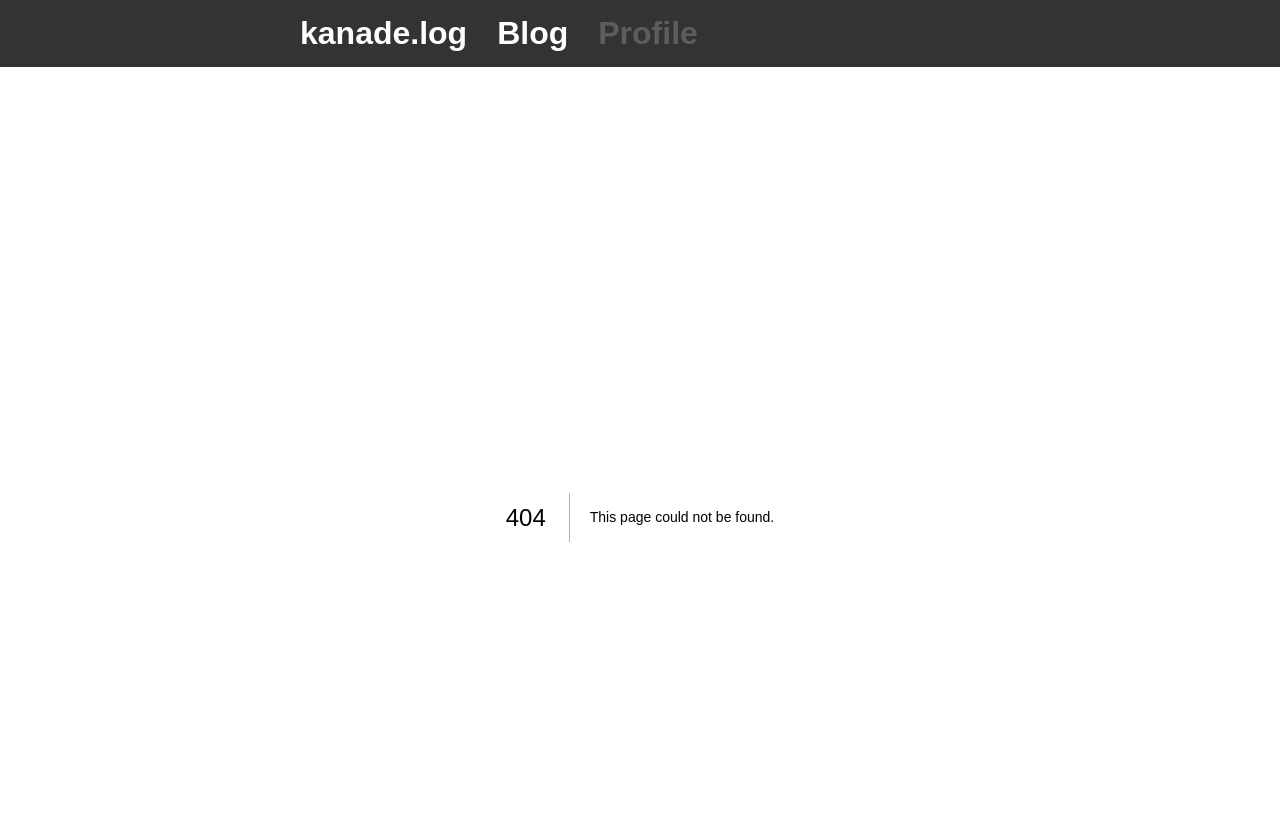
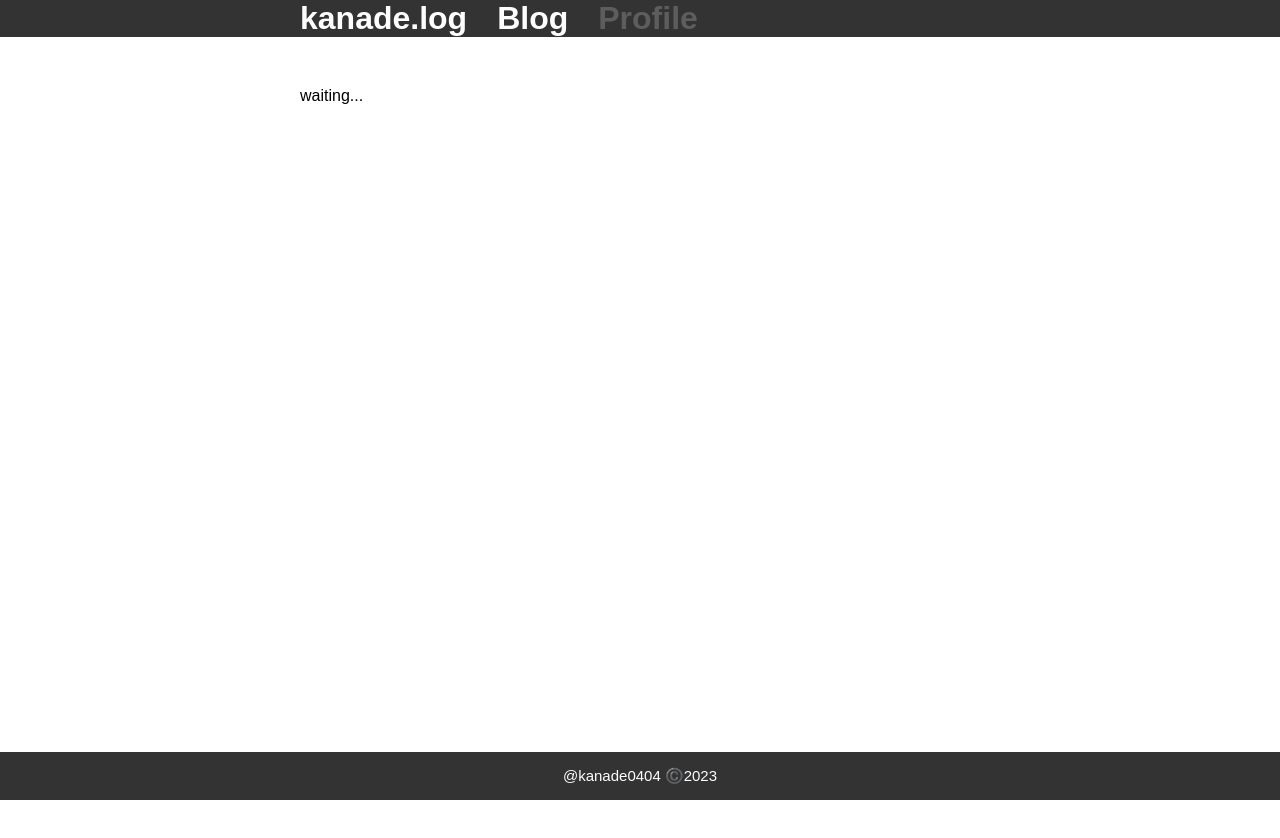
Before and after one commit to kanade0404/game-blog-v2, a Next.js app: page /profile in a window 1280 px wide. Before the commit this address had no page. Shown: the top 838 px of the page. After the commit the page ends 800 px from the top, so only its background shows below. Built offline with nearby package versions, Linux system fonts and the light colour scheme.

Commit message:
:sparkles: add footer

```diff
--- a/app/components/Header.tsx
+++ /dev/null
@@ -1,32 +0,0 @@
-import styles from "./header.module.scss";
-import clsx from "clsx";
-type Props = {
-  path: "home" | "profile";
-};
-const Header = ({ path }: Props) => {
-  return (
-    <header className={styles.outer}>
-      <div className={styles.inner}>
-        <div className={styles.margin}>
-          <a className={styles.name} href="/">
-            kanade.log
-          </a>
-        </div>
-        <div className={styles.margin}>
-          <a className={clsx(styles.category, path === "home" ? styles.active : null)} href="/">
-            Blog
-          </a>
-        </div>
-        <div className={styles.margin}>
-          <a
-            className={clsx(styles.category, path === "profile" ? styles.active : null)}
-            href="/profile"
-          >
-            Profile
-          </a>
-        </div>
-      </div>
-    </header>
-  );
-};
-export default Header;
--- /dev/null
+++ b/app/components/Layout/Footer.tsx
@@ -0,0 +1,10 @@
+import styles from "./footer.module.scss";
+const Footer = () => {
+  return (
+    <footer className={styles.footer}>
+      <p className={styles.font}>@kanade0404 ©️2023</p>
+    </footer>
+  );
+};
+
+export default Footer;
--- /dev/null
+++ b/app/components/Layout/Header.tsx
@@ -0,0 +1,44 @@
+import styles from "./header.module.scss";
+import clsx from "clsx";
+import Link from "next/link";
+type Props = {
+  path: "home" | "profile";
+};
+const Header = ({ path }: Props) => {
+  return (
+    <header className={styles.siteHeader}>
+      <div className={styles.siteHeaderWrapper}>
+        <a className={clsx(styles.font, styles.fontActive)} href="/">
+          kanade.log
+        </a>
+        <nav>
+          <ul className={styles.navWrapper}>
+            <li className={styles.navItem}>
+              <Link
+                href="/"
+                className={clsx(
+                  styles.font,
+                  path === "home" ? styles.fontActive : styles.fontInactive,
+                )}
+              >
+                Blog
+              </Link>
+            </li>
+            <li className={styles.navItem}>
+              <Link
+                className={clsx(
+                  styles.font,
+                  path === "profile" ? styles.fontActive : styles.fontInactive,
+                )}
+                href="/profile"
+              >
+                Profile
+              </Link>
+            </li>
+          </ul>
+        </nav>
+      </div>
+    </header>
+  );
+};
+export default Header;
--- /dev/null
+++ b/app/components/Layout/footer.module.scss
@@ -0,0 +1,12 @@
+.footer {
+  background-color: #333333;
+  display: flex;
+  justify-content: center;
+  position: absolute;
+  bottom: 0;
+  width: 100%;
+}
+.font {
+  font-size: 15px;
+  color: var(--layout-font-color);
+}
--- /dev/null
+++ b/app/components/Layout/header.module.scss
@@ -0,0 +1,43 @@
+.font {
+  font-weight: bold;
+  font-size: 32px;
+  text-decoration: none;
+  @media (max-width: 680px) {
+    font-size: 20px;
+  }
+}
+
+.fontActive {
+  color: var(--layout-font-color);
+}
+.fontInactive {
+  color: #5D5D5D;
+}
+
+.siteHeader {
+  background-color: #333333;
+  display: flex;
+  justify-content: center;
+}
+
+.siteHeaderWrapper {
+  width: 680px;
+  display: flex;
+  align-items: center;
+  gap: 0 30px;
+  @media (max-width: 680px) {
+    min-width: 340px;
+    padding-top: 0;
+    padding-bottom: 0;
+  }
+}
+.navWrapper {
+  display: flex;
+  padding: 0;
+  margin: 0;
+  gap: 0 30px;
+}
+
+.navItem {
+  list-style: none;
+}
--- a/app/components/header.module.scss
+++ /dev/null
@@ -1,39 +0,0 @@
-.outer {
-  background-color: #333333;
-  font-size: 32px;
-  font-weight: bold;
-  color: var(--layout-font-color);
-  display: flex;
-  @media (max-width: 767px) {
-    font-size: 16px;
-  }
-}
-
-.inner {
-  justify-content: center;
-  display: flex;
-  margin-left: 285px;
-  @media (max-width: 767px) {
-    margin-left: 15px;
-  }
-}
-
-.margin {
-  margin: 15px;
-  @media (max-width: 767px) {
-    margin: 10px;
-  }
-}
-
-.name {
-  color: var(--layout-font-color);
-  text-decoration: none;
-}
-
-.category {
-  color: #5d5d5d;
-  text-decoration: none;
-  &.active {
-    color: var(--layout-font-color);
-  }
-}
--- a/app/global.scss
+++ b/app/global.scss
@@ -1,7 +1,18 @@
 :root {
     --font-inria-sans: 'Inria Sans', sans-serif;
     --layout-font-color: #fdfdfd;
+    --content-width-pc: 680px;
+    --content-width-sp: 340px;
+
+    --breakpoint: 600px;
+
 }
 * {
     font-family: var(--font-inria-sans);
 }
+html,
+body {
+    margin: 0;
+    height: 100%;
+    width: 100%;
+}
--- a/app/layout.tsx
+++ b/app/layout.tsx
@@ -1,7 +1,8 @@
-import Header from "./components/Header";
+import Footer from "./components/Layout/Footer";
+import Header from "./components/Layout/Header";
 import Main from "./components/Main";
+
 import { ReactNode } from "react";
-
 import "./global.scss";
 
 export default function RootLayout({ children }: { children: ReactNode }) {
@@ -10,6 +11,7 @@ export default function RootLayout({ children }: { children: ReactNode }) {
       <body>
         <Header path="home" />
         <Main>{children}</Main>
+        <Footer />
       </body>
     </html>
   );
--- /dev/null
+++ b/app/profile/page.tsx
@@ -0,0 +1,7 @@
+export default function Index() {
+  return (
+    <main>
+      <div>waiting...</div>
+    </main>
+  );
+}
```
Also changed, not shown: app/variables.scss (deleted).
